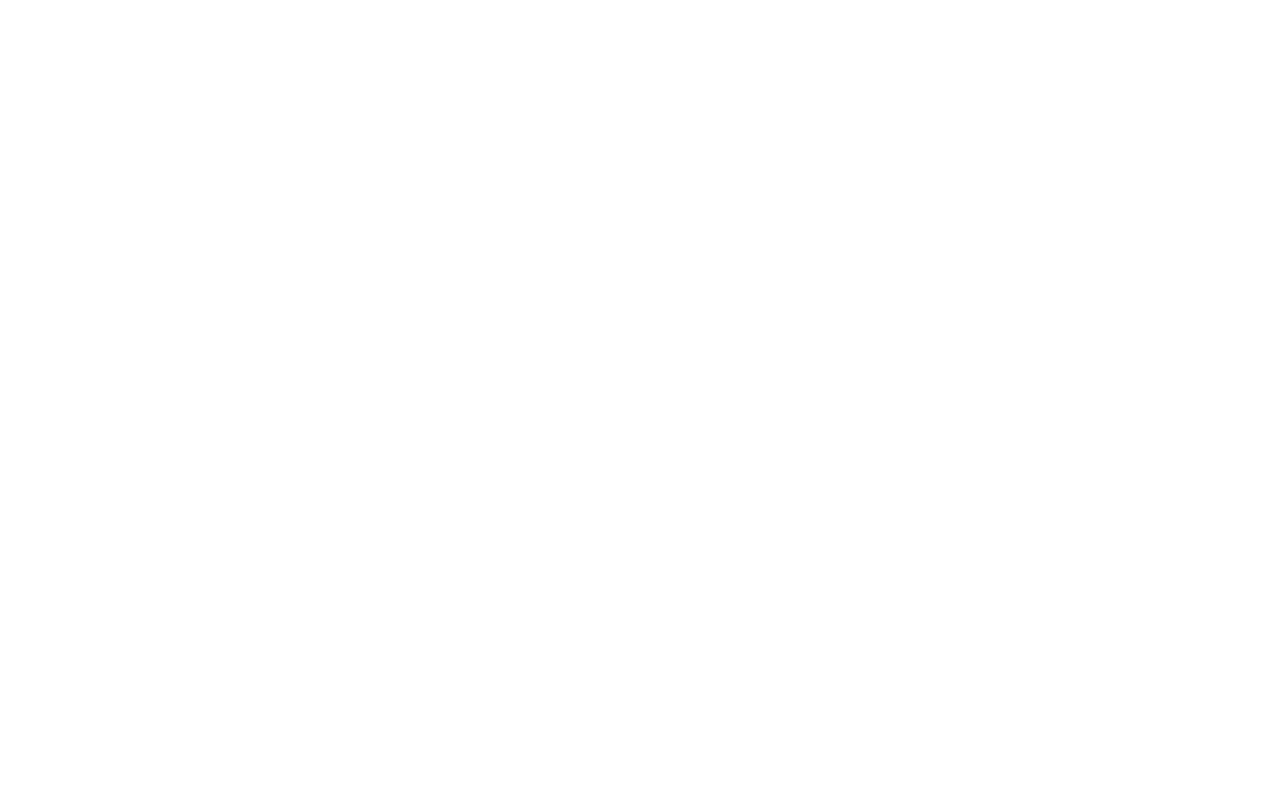
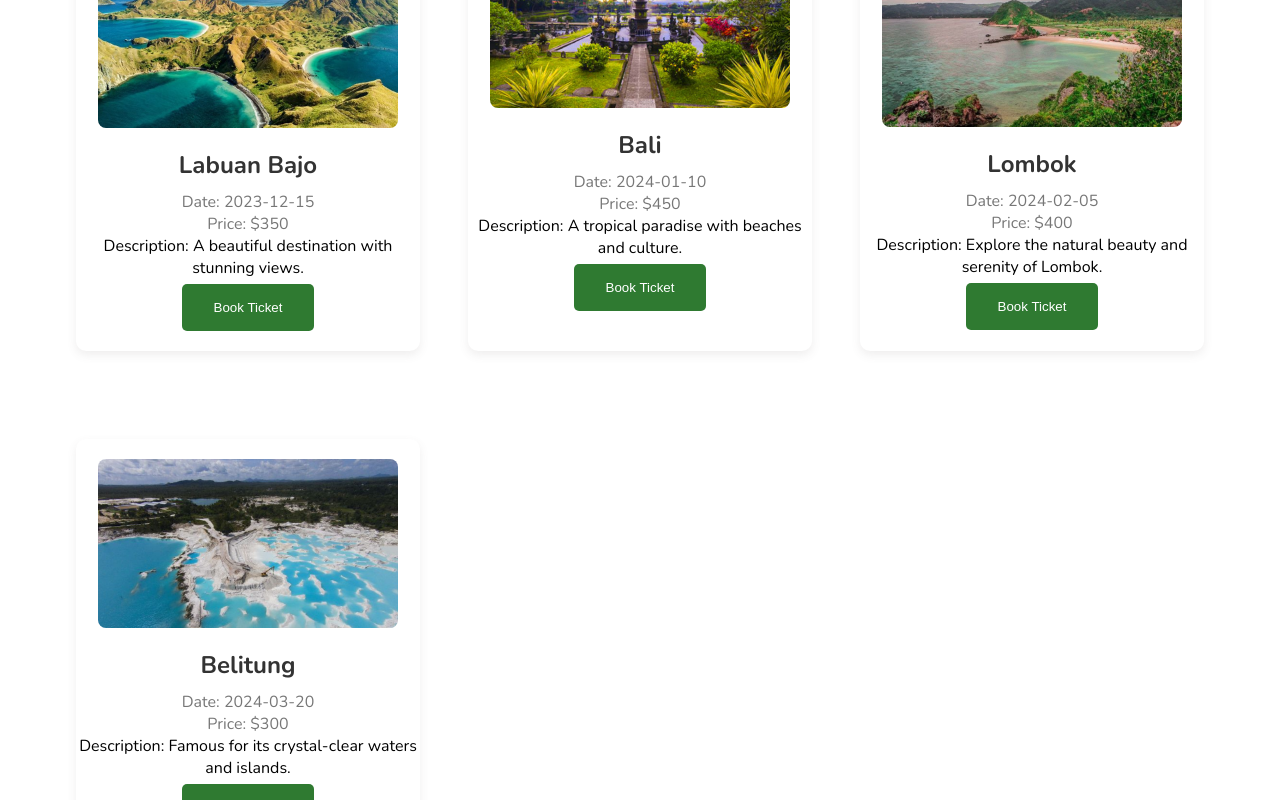
Before and after one commit to daffaliefalza/travelwings, a React (Vite) app: page /destination in a window 1280 px wide. Shown: the part 620-1420 px from the top of the page. Before the commit the page ends 800 px from the top, so only its background shows below. Built offline with nearby package versions, Linux system fonts and the light colour scheme.

Commit message:
update: dummy data

```diff
--- a/src/pages/Destination.jsx
+++ b/src/pages/Destination.jsx
@@ -17,6 +17,48 @@
   useEffect(() => {
     const storedItems =
       JSON.parse(localStorage.getItem("travelDestination")) || [];
+
+    if (storedItems.length === 0) {
+      const dummyData = [
+        {
+          id: 1,
+          name: "Labuan Bajo",
+          date: "2023-12-15",
+          price: 350,
+          image: "labuan-bajo.png",
+          description: "A beautiful destination with stunning views.",
+        },
+        {
+          id: 2,
+          name: "Bali",
+          date: "2024-01-10",
+          price: 450,
+          image: "bali.png",
+          description: "A tropical paradise with beaches and culture.",
+        },
+        {
+          id: 3,
+          name: "Lombok",
+          date: "2024-02-05",
+          price: 400,
+          image: "lombok.png",
+          description: "Explore the natural beauty and serenity of Lombok.",
+        },
+        {
+          id: 4,
+          name: "Belitung",
+          date: "2024-03-20",
+          price: 300,
+          image: "belitung.png",
+          description: "Famous for its crystal-clear waters and islands.",
+        },
+      ];
+      localStorage.setItem("travelDestination", JSON.stringify(dummyData));
+      setItems(dummyData);
+    } else {
+      setItems(storedItems);
+    }
+
     const storedBookings =
       JSON.parse(localStorage.getItem("ticketBookings")) || [];
 
```
